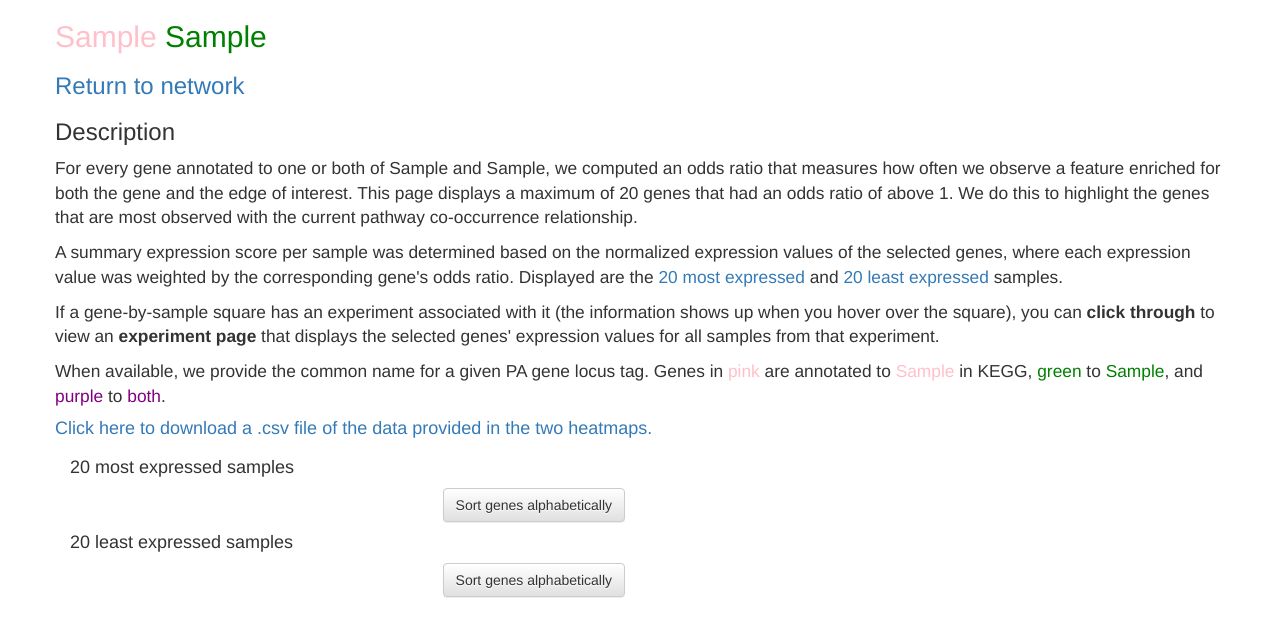
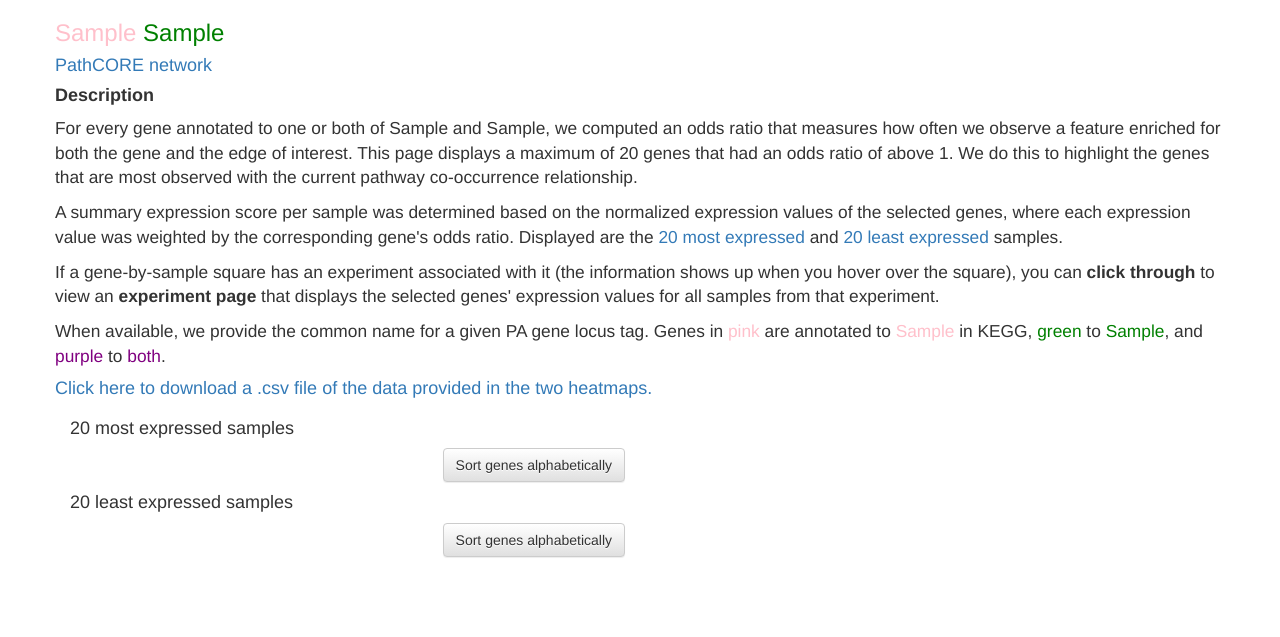
Before and after one commit to kathyxchen/PathCORE-demo, a Flask app: template templates/edge.html in a window 1280 px wide. Shown: the top 637 px of the page. Run offline with Flask 2, Linux system fonts and the light colour scheme; the template is opened without the code that fills it: most values are stand-ins (such as "Sample title", 1, 10 or a date in 2020); some libraries are stand-ins or nearby versions.

Commit message:
template small format changes to breadcrumbs

```diff
--- a/templates/edge.html
+++ b/templates/edge.html
@@ -21,14 +21,14 @@
 {% block content %}
 <div id="overview" class="container">
     <div class="row">
-        <h2>
+        <h3>
           <span class="pw1">{{pw1}}</span>
           <span class="pw2">{{pw2}}</span>
-        </h2>
-        <h3>
-          <a href="{{ url_for('pathcore_network') }}">Return to network</a>
         </h3>
-        <h3 class="description">Description</h3>
+        <h4>
+          <a href="{{ url_for('pathcore_network') }}">PathCORE network</a>
+        </h4>
+        <h4 class="description"><b>Description</b></h4>
         <p>
             For every gene annotated to one or both of {{pw1}} and {{pw2}},
             we computed an odds ratio that measures how often we observe a
--- a/templates/experiment.html
+++ b/templates/experiment.html
@@ -24,8 +24,7 @@
         <h3>Experiment {{ experiment_name }}</h3>
         <h4>
           <a href="{{ url_for('pathcore_network') }}">PathCORE network</a>
-        </h4>
-        <h4>
+          &nbsp; / &nbsp;
           <a href="{{ url_for('edge', edge_pws=edge[0] + '&' + edge[1]) }}">
           [<span class="pw1">{{edge[0]}}</span> -
            <span class="pw2">{{edge[1]}}</span>] page</a>
```
